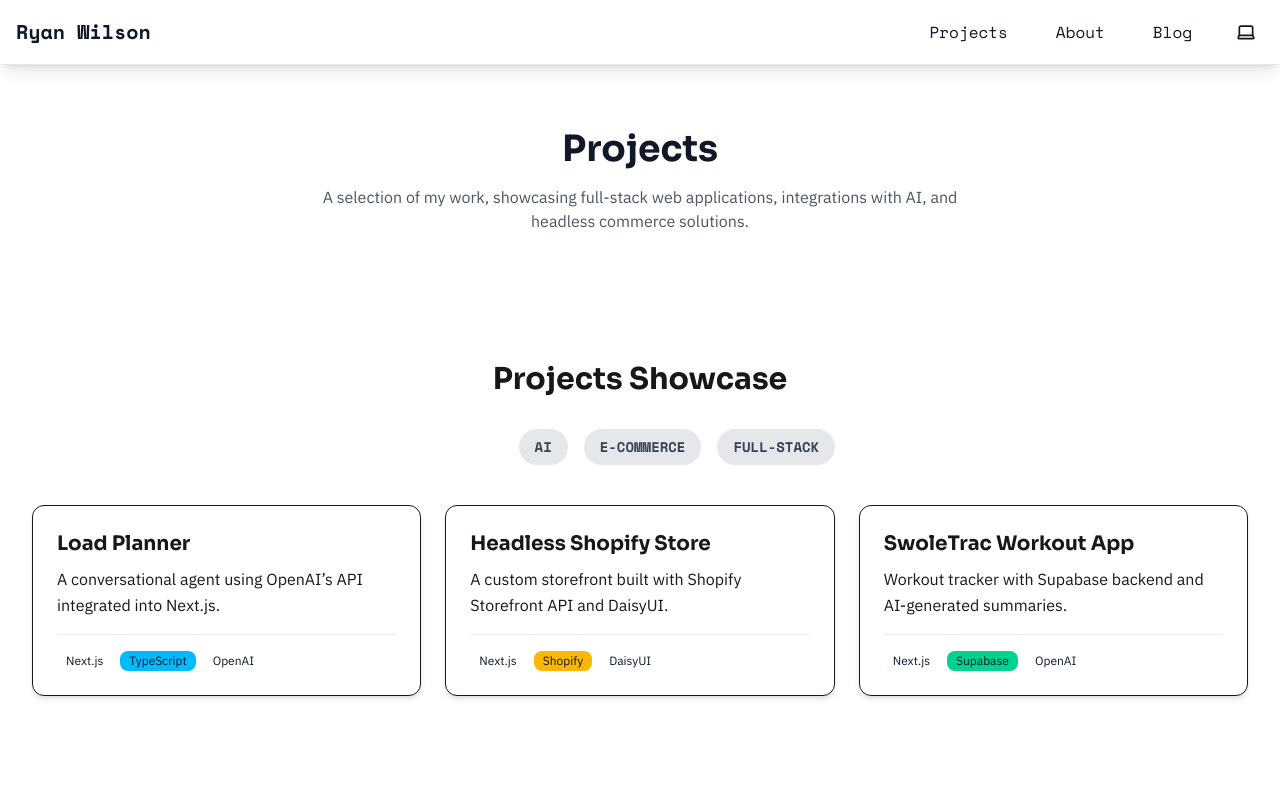
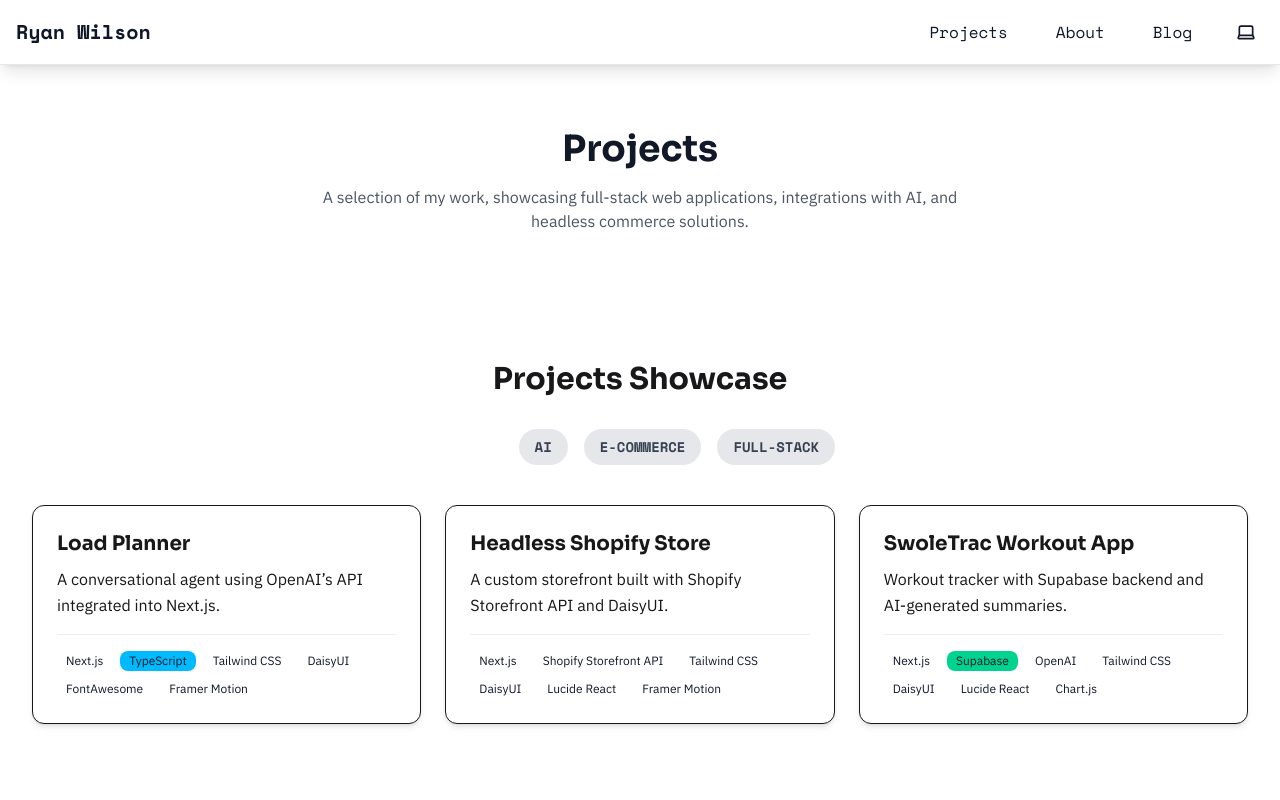
Before and after one commit to RW2023/ryan-2025, a Next.js app: page /projects in a window 1280 px wide. Shown: the top 800 px of the page. Built offline with nearby package versions, Linux system fonts and the light colour scheme.

Commit message:
feat(projects): update tools and add image for SwoleTrac Workout App; enhance Load Planner and Shopify Store project details

```diff
--- a/src/data/projects.ts
+++ b/src/data/projects.ts
@@ -16,7 +16,7 @@ export type Project = {
       title: "Load Planner",
       slug: "load-planner",
       description: "A conversational agent using OpenAI’s API integrated into Next.js.",
-      tools: ["Next.js", "TypeScript", "OpenAI"],
+      tools: ["Next.js", "TypeScript", "Tailwind CSS", "DaisyUI", "FontAwesome", "Framer Motion"],
       githubUrl: "https://github.com/RW2023/loader",
       liveUrl: "https://lplanner.vercel.app/",
       category: "Full-stack",
@@ -26,7 +26,7 @@ export type Project = {
       title: "Headless Shopify Store",
       slug: "headless-shopify-store",
       description: "A custom storefront built with Shopify Storefront API and DaisyUI.",
-      tools: ["Next.js", "Shopify", "DaisyUI"],
+      tools: ["Next.js", "Shopify Storefront API", "Tailwind CSS", "DaisyUI", "Lucide React", "Framer Motion"],
       githubUrl: "https://github.com/yourusername/shopify-store",
       liveUrl: "https://shop.anotherseeker.com",
       imageUrl: "/projects/storeScreenshot.png",
@@ -36,9 +36,10 @@ export type Project = {
       title: "SwoleTrac Workout App",
       slug: "swoletrac-workout-app",
       description: "Workout tracker with Supabase backend and AI-generated summaries.",
-      tools: ["Next.js", "Supabase", "OpenAI"],
+      tools: ["Next.js", "Supabase", "OpenAI", "Tailwind CSS", "DaisyUI", "Lucide React", "Chart.js"],
       githubUrl: "https://github.com/yourusername/swoletrac",
       liveUrl: "https://swoletrack.vercel.app/",
+      imageUrl: "/projects/swoletrack.png",
       category: "Full-stack",
     },
     // Add more projects as needed
```
Also changed, not shown: public/projects/swoletrack.png (added).
